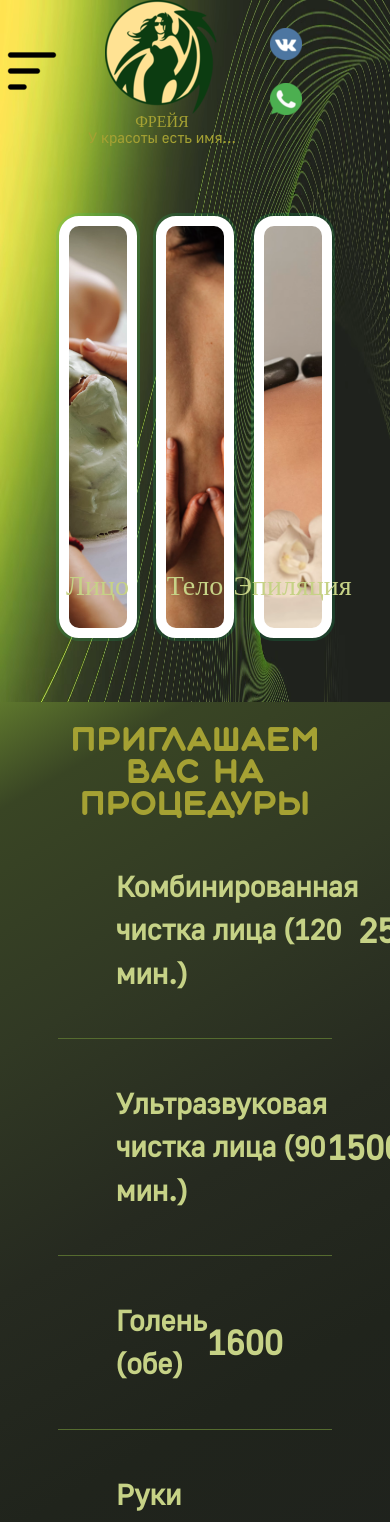
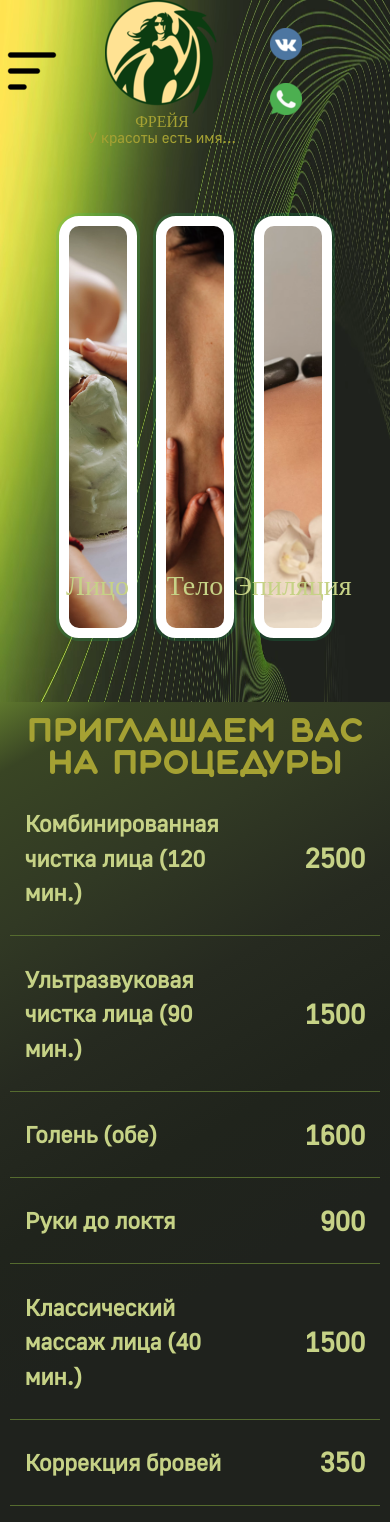
Before and after one commit to IlyaShaparev/Cosmetology_Freya, a React (Create React App) app: page / in a window 390 px wide. Shown: the top 1522 px of the page. Built offline with nearby package versions, Linux system fonts and the light colour scheme; a web font is replaced by a local one.

Commit message:
Adapted price-section for mobile

```diff
--- a/src/components/section/section.jsx
+++ b/src/components/section/section.jsx
@@ -42,10 +42,12 @@ function Section (props) {
         case "short__price": {
             return (
                 <section className="section__price__list">
-                    <PriceList
-                        title="Приглашаем вас на процедуры"
-                        down_title="Все услуги и цены"
-                        items={price_items}/>
+                    <div className="wrapper">
+                        <PriceList
+                            title="Приглашаем вас на процедуры"
+                            down_title="Все услуги и цены"
+                            items={price_items}/>
+                    </div>
                 </section>
             )
         }
--- a/src/scss/adaptive.scss
+++ b/src/scss/adaptive.scss
@@ -1,8 +1,5 @@
 @media (min-width: 1200px) {
   // HEADER ADAPTIVE
-
-
-
 
   // FOOTER ADAPTIVE
   .footer {
@@ -93,6 +90,7 @@
 
 
 
+
 @media (max-width: 992px) {
   .price {
     margin: 0;
@@ -103,9 +101,11 @@
     width: 50%;
   }
 
-
   // FOOTER ADAPTIVE
 }
+
+
+
 
 
 @media (max-width: 769px) {
@@ -140,11 +140,48 @@
 
 
 @media (max-width: 576px) {
+  // PRICE_SECTION ADAPTIVE
+  .section__price__list {
+    width: 100%;
+    padding: 0;
+
+    .wrapper {
+      width: 95%;
+
+      .section__content__wrapper {
+        margin: 15px auto;
+        width: 100%;
+
+        .price_list{
+          font-size: 0.8em;
+
+          .price_title{
+            max-width: 65%;
+          }
+        }
+
+        .price_box{
+          padding: 1.1em 15px 1.1em 15px;
+
+          .price{
+            text-align: center;
+          }
+        }
+      }
+    }
+  }
+
+  .main .section__price__list{
+
+    .section__content__wrapper{
+      margin-bottom: 0;
+    }
+  }
+
+
   // MENU ADAPTIVE
   .menu__wrapper .menu__content {
     width: 100%;
-    transition: 0.5s;
-
   }
 
   // FOOTER ADAPTIVE
```
